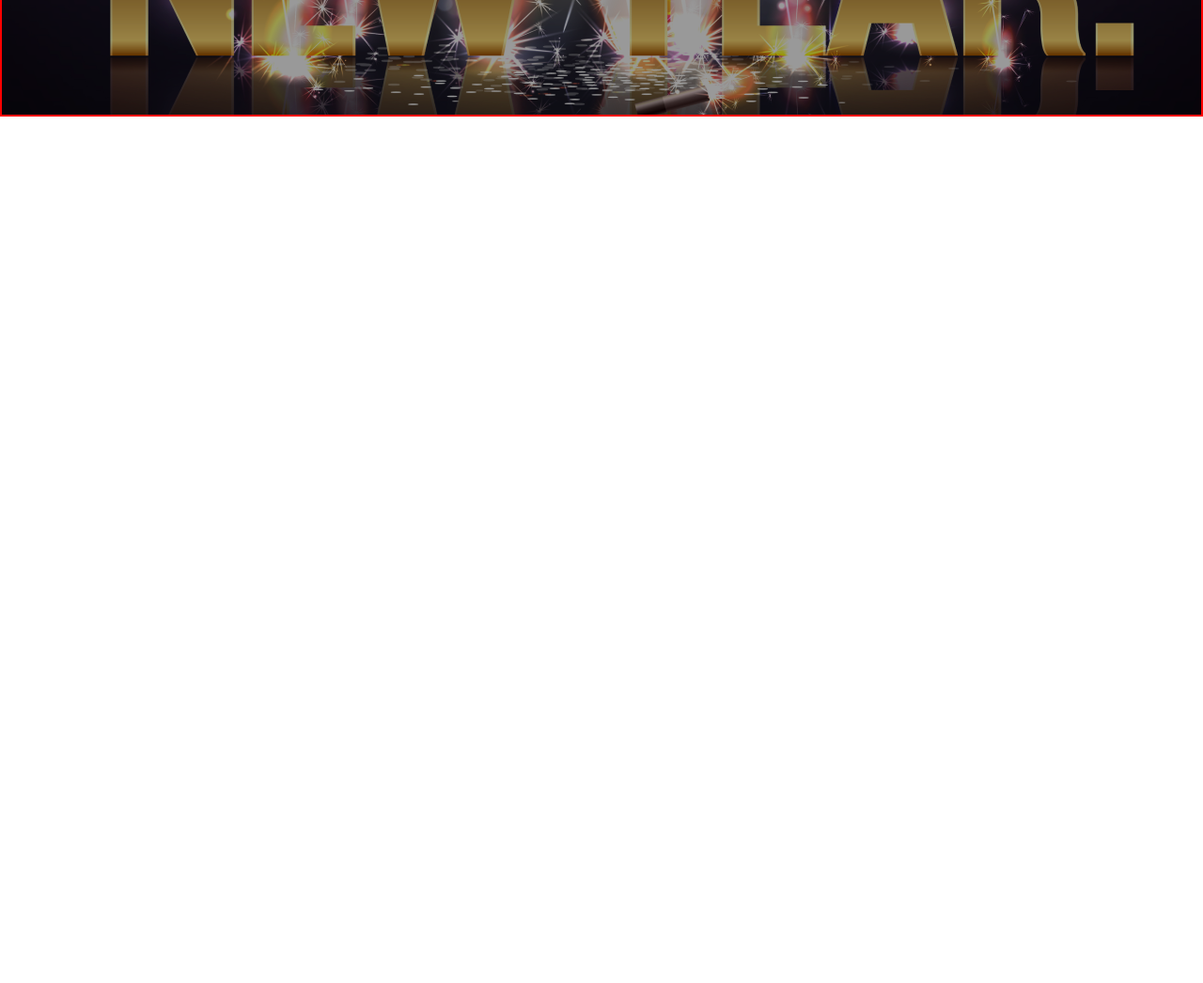
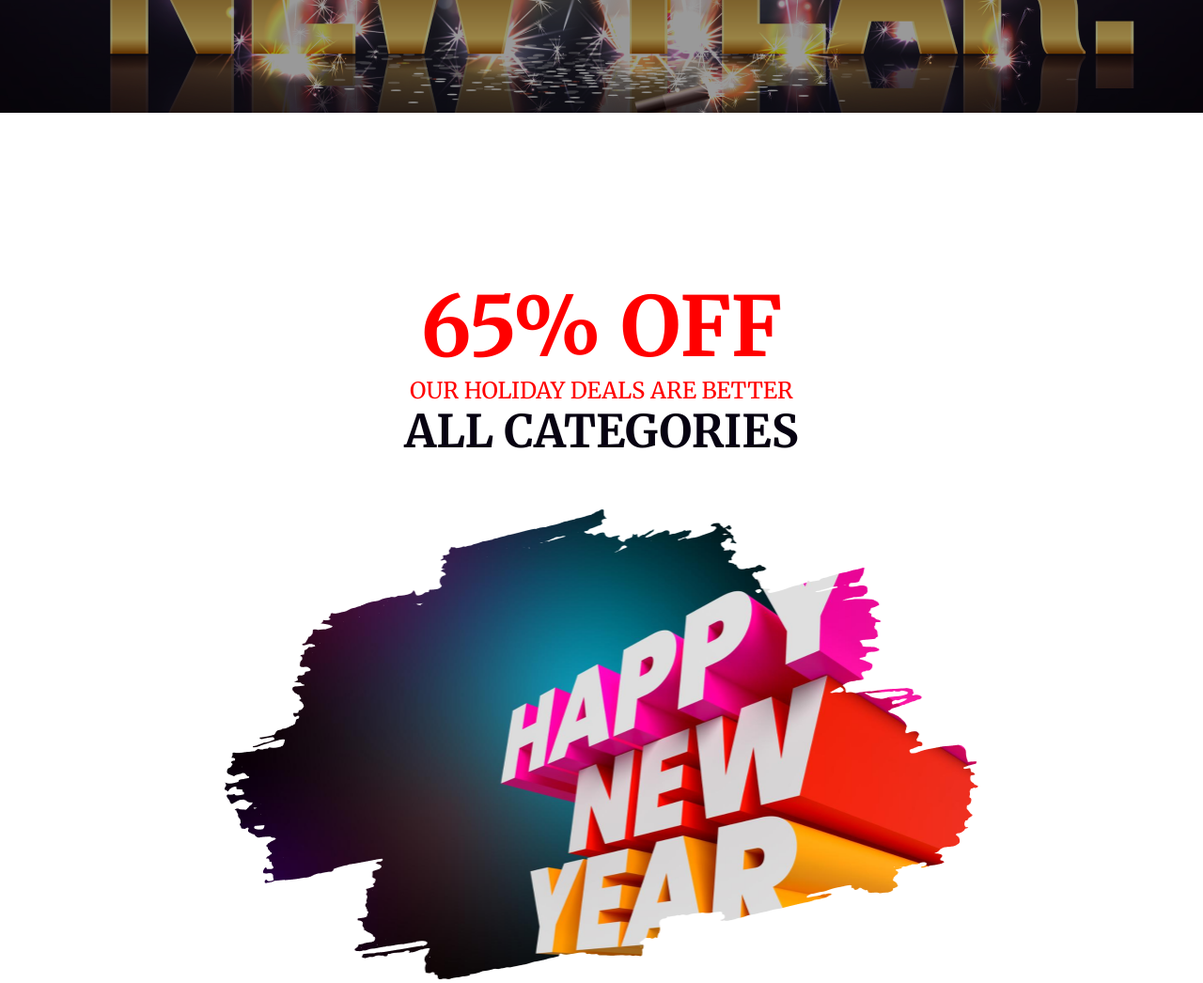
Before and after one commit to arefin2319/new-year-myself, a plain HTML site: page index.html in a window 1280 px wide. Shown: the part 500-1546 px from the top of the page at 94% size. Before the commit the page ends 800 px from the top, so only its background shows below. Drawn offline with Linux system fonts and the light colour scheme.

Commit message:
added second section

```diff
--- a/index.html
+++ b/index.html
@@ -15,6 +15,19 @@
          </div>
     </header>
     <main>
+        <!-- 65% section starts here -->
+         <section class="second-section-container">
+           <div class="second-section-content">
+            <h1>65% OFF</h1>
+            <p>OUR HOLIDAY DEALS ARE BETTER</p>
+            <h2>ALL CATEGORIES</h2>
+ </div>
+ <div class="image-container">
+    <img src="images/new-year.png" alt="">
+ </div>
+
+         </section>
+        <!-- 65% section starts here -->
 
     </main>
     <footer>
--- a/styles/blog.css
+++ b/styles/blog.css
@@ -11,10 +11,9 @@ body{
 }
    /* banner section starts here */
    .banner-container{
-    width: 1320 px;
+    max-width: ;width: 1320 px;
     margin: 0 auto;
     margin-top: 20px;
-    border: 2px solid red;
     min-height: 600px;
     background-image: url(/images/Banner\ Image.png);
     background-position: center;
@@ -41,3 +40,56 @@ body{
     font-size: 72px;
     font-weight: 800;
    }
+   /* 65% styles start here */
+   .second-section-container{
+    width: 802.9px;
+    height: 806px;
+
+    margin: 0 auto;
+    margin-top: 120px;
+   }
+    .second-section-content{
+        display: flex;
+    flex-direction: column;
+    height: 302px;
+    justify-content: center;
+    align-items: center
+
+    }
+    .second-section-content h1{
+        font-size: 88px;
+font-weight: 700;
+line-height: 107px;
+letter-spacing: 0%;
+text-align: center;
+color: rgb(255, 0, 0);
+    }
+    .second-section-content p{
+        color: rgb(255, 0, 0);
+font-size: 24px;
+font-weight: 500;
+line-height: 29px;
+letter-spacing: 0%;
+text-align: center;
+    }
+    .second-section-content h2{
+        color: rgb(7, 2, 17);
+
+font-size: 48px;
+font-weight: 700;
+line-height: 58px;
+letter-spacing: 0%;
+text-align: center;
+    }
+    .image-container{
+        width: 802.9px;
+height: 500px;
+left: 399px;
+right: -399px;
+top: 165.28%;
+bottom: -142.09%;
+    }
+    .image-container img{
+        width: 100%;
+        height: 100%;
+    }
```
Also changed, not shown: images/new-year.png (renamed from images/New Year Photo.png).
